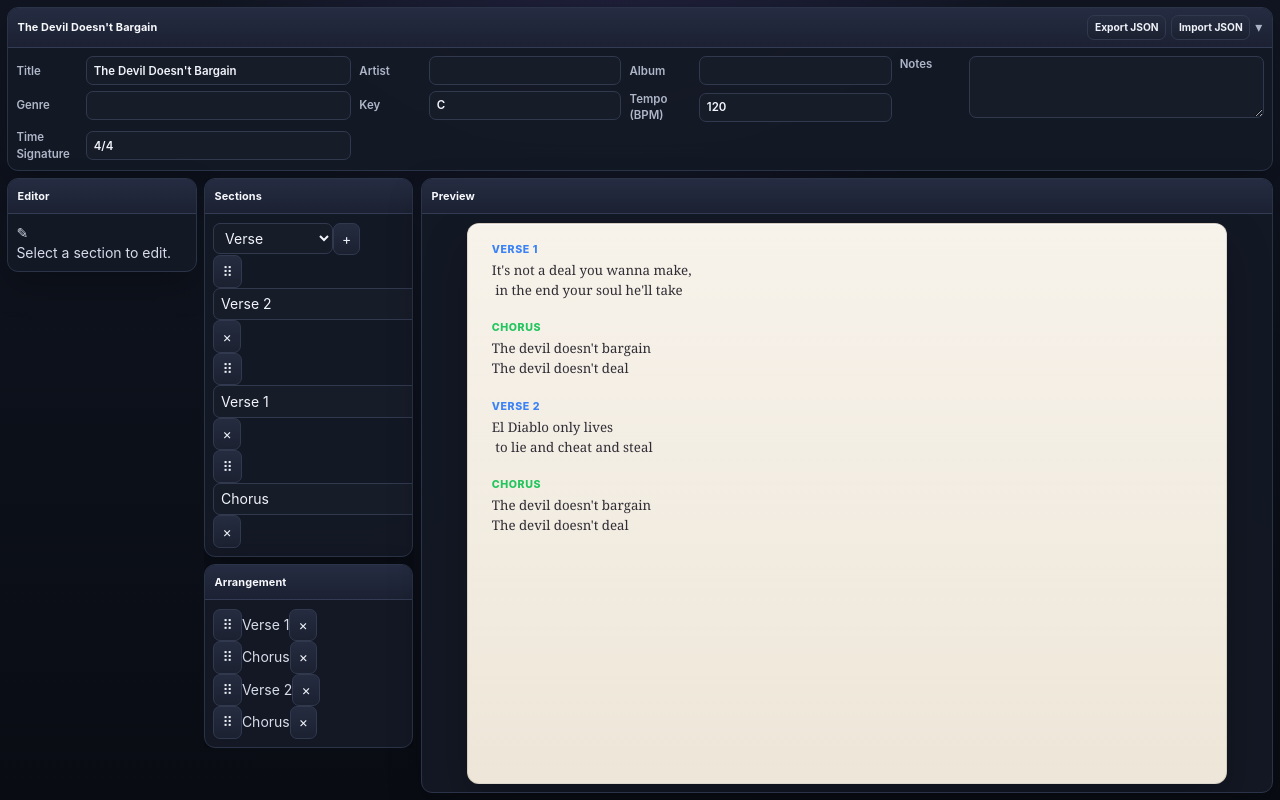
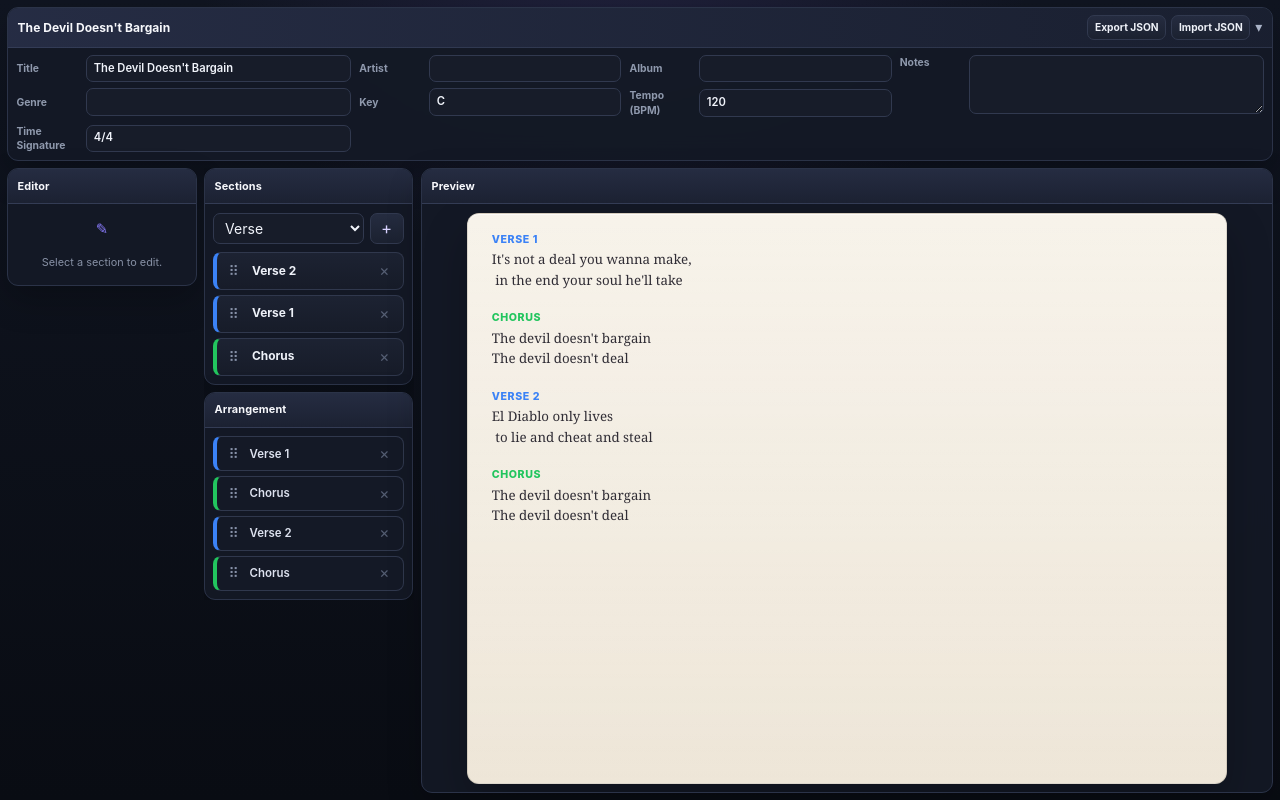
Before and after one commit to dstancomb3/Songwriter-Studio, a React (Vite) app: page / in a window 1280 px wide. Built offline with nearby package versions, Linux system fonts and the light colour scheme.

Commit message:
Add songwriter control styling

```diff
--- a/src/index.css
+++ b/src/index.css
@@ -388,3 +388,280 @@ h4 {
     grid-template-columns: 54px minmax(0, 1fr);
   }
 }
+
+
+/* Second-pass songwriter controls */
+
+.section-create-row {
+  display: grid;
+  grid-template-columns: minmax(0, 1fr) 34px;
+  gap: 0.38rem;
+  margin-bottom: 0.55rem;
+}
+
+.section-create-row select {
+  width: 100%;
+}
+
+.section-create-button {
+  width: 34px;
+  padding: 0;
+  font-size: 1.2rem;
+  line-height: 1;
+  color: #d8d2ff;
+}
+
+.section-card-list,
+.arrangement-list {
+  display: flex;
+  flex-direction: column;
+  gap: 0.34rem;
+}
+
+.section-card {
+  min-height: 38px;
+  display: grid;
+  grid-template-columns: 24px minmax(0, 1fr) 26px;
+  align-items: center;
+  gap: 0.28rem;
+  padding: 0.26rem 0.3rem;
+  border: 1px solid #30384d;
+  border-left: 4px solid transparent;
+  border-radius: 8px;
+  background: linear-gradient(180deg, rgba(29, 35, 51, 0.95), rgba(23, 28, 41, 0.95));
+  transition:
+    border-color 140ms ease,
+    background 140ms ease,
+    transform 140ms ease,
+    box-shadow 140ms ease;
+  cursor: pointer;
+}
+
+.section-card:hover {
+  border-color: #46516d;
+  background: linear-gradient(180deg, rgba(35, 42, 60, 0.98), rgba(27, 33, 48, 0.98));
+}
+
+.section-card--selected {
+  border-color: rgba(139, 124, 255, 0.72);
+  box-shadow: 0 0 0 2px rgba(139, 124, 255, 0.12);
+  background: linear-gradient(180deg, rgba(47, 48, 74, 0.98), rgba(31, 35, 54, 0.98));
+}
+
+.section-card__drag,
+.section-card__delete,
+.arrangement-item__drag,
+.arrangement-item__remove {
+  width: 24px;
+  height: 24px;
+  padding: 0;
+  border: 0;
+  background: transparent;
+  color: #8993aa;
+  display: grid;
+  place-items: center;
+  box-shadow: none;
+}
+
+.section-card__drag:hover:not(:disabled),
+.arrangement-item__drag:hover:not(:disabled) {
+  color: #d7dcef;
+  background: rgba(255, 255, 255, 0.05);
+  border: 0;
+}
+
+.section-card__delete,
+.arrangement-item__remove {
+  font-size: 1.1rem;
+  color: #707b93;
+  opacity: 0.7;
+}
+
+.section-card:hover .section-card__delete,
+.arrangement-item:hover .arrangement-item__remove {
+  opacity: 1;
+}
+
+.section-card__delete:hover:not(:disabled),
+.arrangement-item__remove:hover:not(:disabled) {
+  color: #ff9ea8;
+  background: rgba(255, 110, 126, 0.08);
+  border: 0;
+}
+
+.section-card__name {
+  min-width: 0;
+  width: 100%;
+  padding: 0.12rem 0.18rem;
+  border: 0;
+  border-radius: 5px;
+  background: transparent;
+  color: #eef1f8;
+  box-shadow: none;
+  font-size: 0.85rem;
+  font-weight: 650;
+}
+
+.section-card__name:hover,
+.section-card__name:focus {
+  border: 0;
+  background: rgba(255, 255, 255, 0.045);
+  box-shadow: none;
+}
+
+.arrangement-list {
+  min-height: 128px;
+}
+
+.arrangement-item {
+  min-height: 35px;
+  display: grid;
+  grid-template-columns: 24px minmax(0, 1fr) 26px;
+  align-items: center;
+  gap: 0.28rem;
+  padding: 0.25rem 0.3rem;
+  border: 1px solid #30384d;
+  border-left: 4px solid transparent;
+  border-radius: 8px;
+  background: rgba(21, 26, 39, 0.84);
+}
+
+.arrangement-item__title {
+  min-width: 0;
+  overflow: hidden;
+  text-overflow: ellipsis;
+  white-space: nowrap;
+  color: #dde2ef;
+  font-size: 0.82rem;
+  font-weight: 600;
+}
+
+.arrangement-empty {
+  min-height: 74px;
+  border: 1px dashed #4a5574;
+  border-radius: 8px;
+  display: grid;
+  place-items: center;
+  color: #7f899f;
+  font-size: 0.78rem;
+}
+
+.arrangement-drop-target {
+  height: 8px;
+  border-radius: 999px;
+  background: rgba(139, 124, 255, 0.58);
+  box-shadow: 0 0 12px rgba(139, 124, 255, 0.25);
+}
+
+.editor-empty {
+  min-height: 64px;
+  display: grid;
+  place-items: center;
+  gap: 0.2rem;
+  text-align: center;
+  color: #8790a5;
+  font-size: 0.78rem;
+}
+
+.editor-empty__icon {
+  font-size: 1.05rem;
+  color: #8b7cff;
+}
+
+.editor-section-heading {
+  display: flex;
+  align-items: center;
+  gap: 0.45rem;
+  margin-bottom: 0.62rem;
+  color: #f3f5fa;
+  font-size: 0.84rem;
+}
+
+.editor-section-heading__dot {
+  width: 9px;
+  height: 9px;
+  border-radius: 999px;
+  box-shadow: 0 0 0 3px rgba(255, 255, 255, 0.035);
+}
+
+.editor-field {
+  display: grid;
+  gap: 0.24rem;
+  margin-bottom: 0.58rem;
+}
+
+.editor-field select,
+.editor-field textarea {
+  width: 100%;
+}
+
+.editor-field--lyrics {
+  margin-top: 0.6rem;
+  margin-bottom: 0;
+}
+
+.editor-field--lyrics textarea {
+  min-height: 126px;
+  resize: vertical;
+  line-height: 1.45;
+}
+
+.editor-color-row {
+  min-height: 32px;
+  display: flex;
+  align-items: center;
+  justify-content: space-between;
+  gap: 0.5rem;
+  margin-bottom: 0.55rem;
+  color: #9ea8bc;
+  font-size: 0.78rem;
+  font-weight: 600;
+}
+
+.editor-color-row input[type="color"] {
+  width: 34px;
+  height: 25px;
+  padding: 2px;
+  border-radius: 6px;
+  background: #171c29;
+}
+
+.editor-action-grid {
+  display: grid;
+  grid-template-columns: 1fr 1fr;
+  gap: 0.34rem;
+}
+
+.editor-action-grid button {
+  padding: 0.34rem 0.42rem;
+  font-size: 0.73rem;
+}
+
+.song-strip .app-panel__header {
+  min-height: 38px;
+  background:
+    linear-gradient(90deg, rgba(38, 45, 68, 0.98), rgba(26, 32, 48, 0.98));
+}
+
+.song-strip .app-panel__header > span:first-child {
+  font-size: 0.86rem;
+  letter-spacing: 0.005em;
+}
+
+.song-strip .app-panel__body {
+  padding-top: 0.52rem;
+  padding-bottom: 0.52rem;
+}
+
+.song-meta-field > div {
+  color: #8f99ad;
+  font-size: 0.74rem;
+  font-weight: 700;
+}
+
+.song-meta-field input,
+.song-meta-field textarea {
+  padding-top: 0.34rem;
+  padding-bottom: 0.34rem;
+  font-size: 0.8rem;
+}
```
